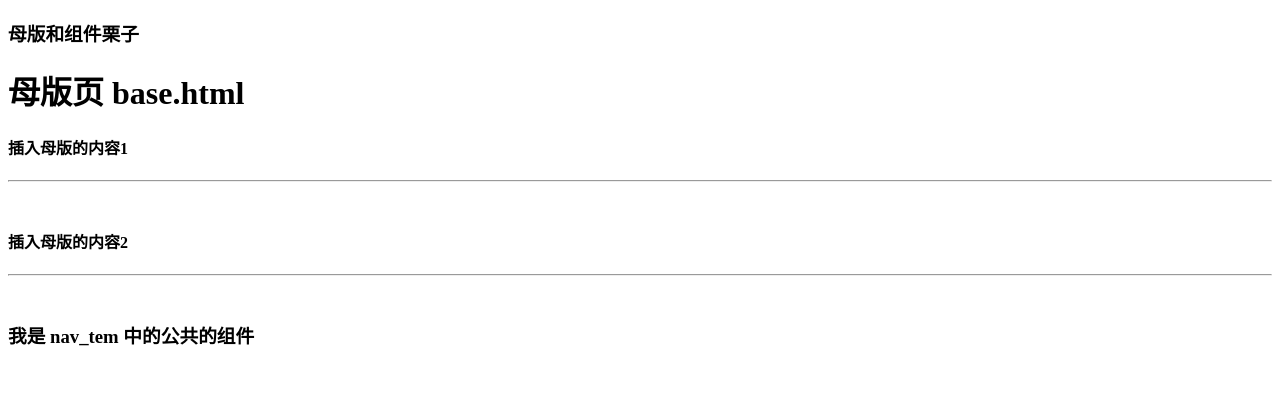
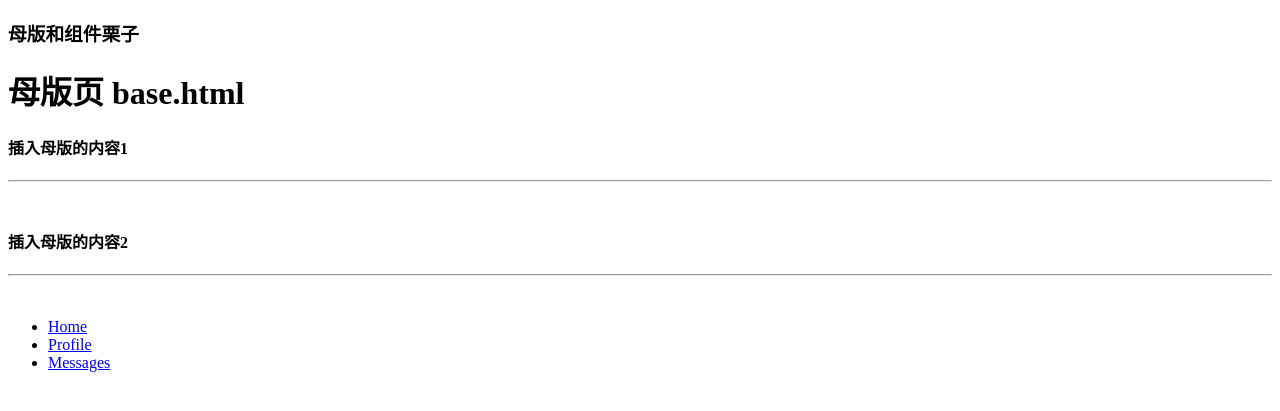
Before and after one commit to Chad97/Production-Django-Blog, a Django app: page /blog/muban in a window 1280 px wide. Shown: the top 411 px of the page. Run offline with Django 3.2, Linux system fonts and the light colour scheme.

Commit message:
sunbmit nav 组件

```diff
--- a/django_intriduction/blog/templates/blog/detail.html
+++ b/django_intriduction/blog/templates/blog/detail.html
@@ -11,6 +11,7 @@
             crossorigin="anonymous"></script>
 </head>
 <body>
+{% include '../public/nav_tem.html' %}
 <h1 style="text-align: center">{{ detail_article.title }}</h1>
 <div class="col-md-8 col-md-offset-2" role="main">
 
--- a/django_intriduction/blog/templates/blog/index.html
+++ b/django_intriduction/blog/templates/blog/index.html
@@ -9,6 +9,7 @@
 <script src="https://cdn.jsdelivr.net/npm/bootstrap@3.3.7/dist/js/bootstrap.min.js" integrity="sha384-Tc5IQib027qvyjSMfHjOMaLkfuWVxZxUPnCJA7l2mCWNIpG9mGCD8wGNIcPD7Txa" crossorigin="anonymous"></script>
 </head>
 <body>
+    {% include '../public/nav_tem.html' %}
     <div>
         <h2 style="text-align: center;margin-bottom: 2em" >ruoduan of blog for python</h2>
 
--- a/django_intriduction/blog/templates/public/nav_tem.html
+++ b/django_intriduction/blog/templates/public/nav_tem.html
@@ -1 +1,7 @@
-<h3>我是 nav_tem 中的公共的组件</h3>
+<div class="nav_title">
+    <ul class="nav nav-tabs">
+        <li role="presentation" class="active"><a href="#">Home</a></li>
+        <li role="presentation"><a href="#">Profile</a></li>
+        <li role="presentation"><a href="#">Messages</a></li>
+    </ul>
+</div>
--- a/django_intriduction/blog/views.py
+++ b/django_intriduction/blog/views.py
@@ -63,7 +63,7 @@ def get_index_page(request):
                       'next_page': page + 1,
                       'top5_list': top5_list,
                       # 传递数据给JavaScript 的 测试
-                      'testjson' : json.dumps({'aa':1, 'bb':2})
+                      'testjson': json.dumps({'aa':1, 'bb':2})
                   })
 
 
```
